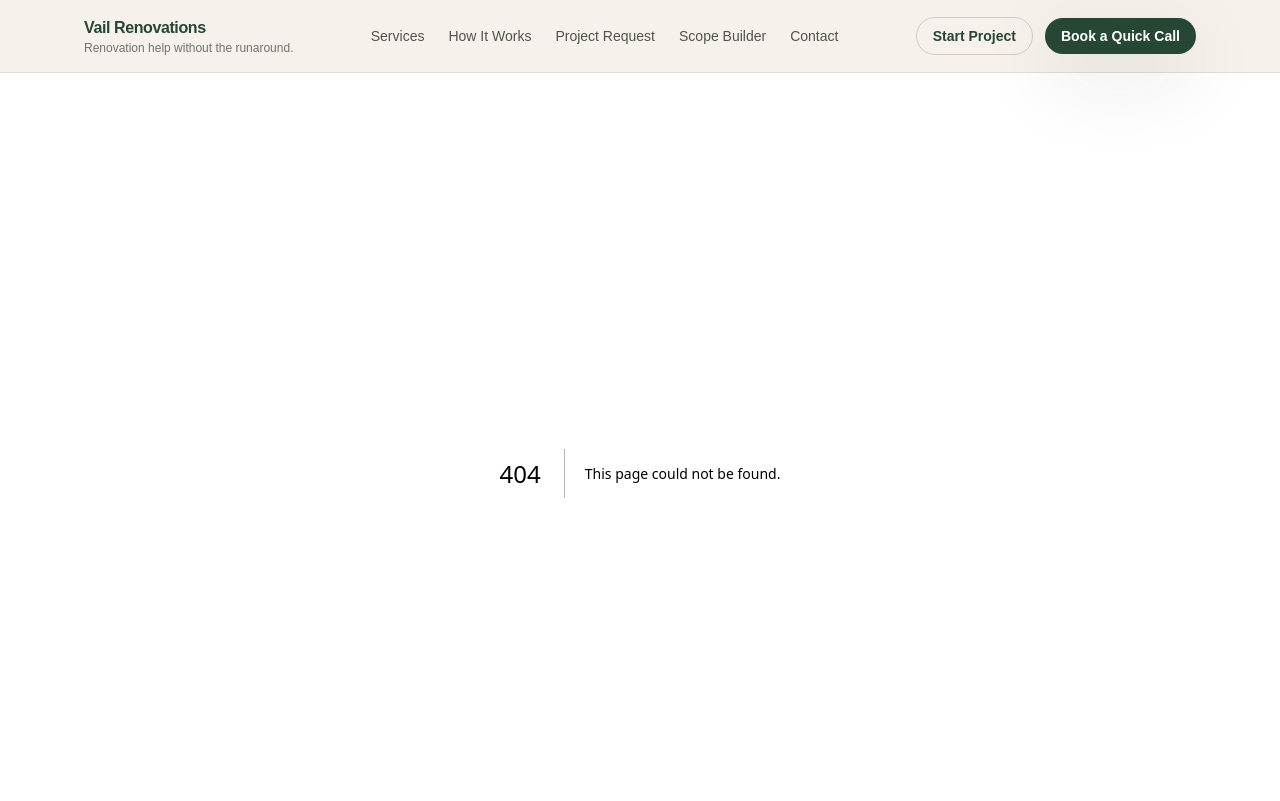
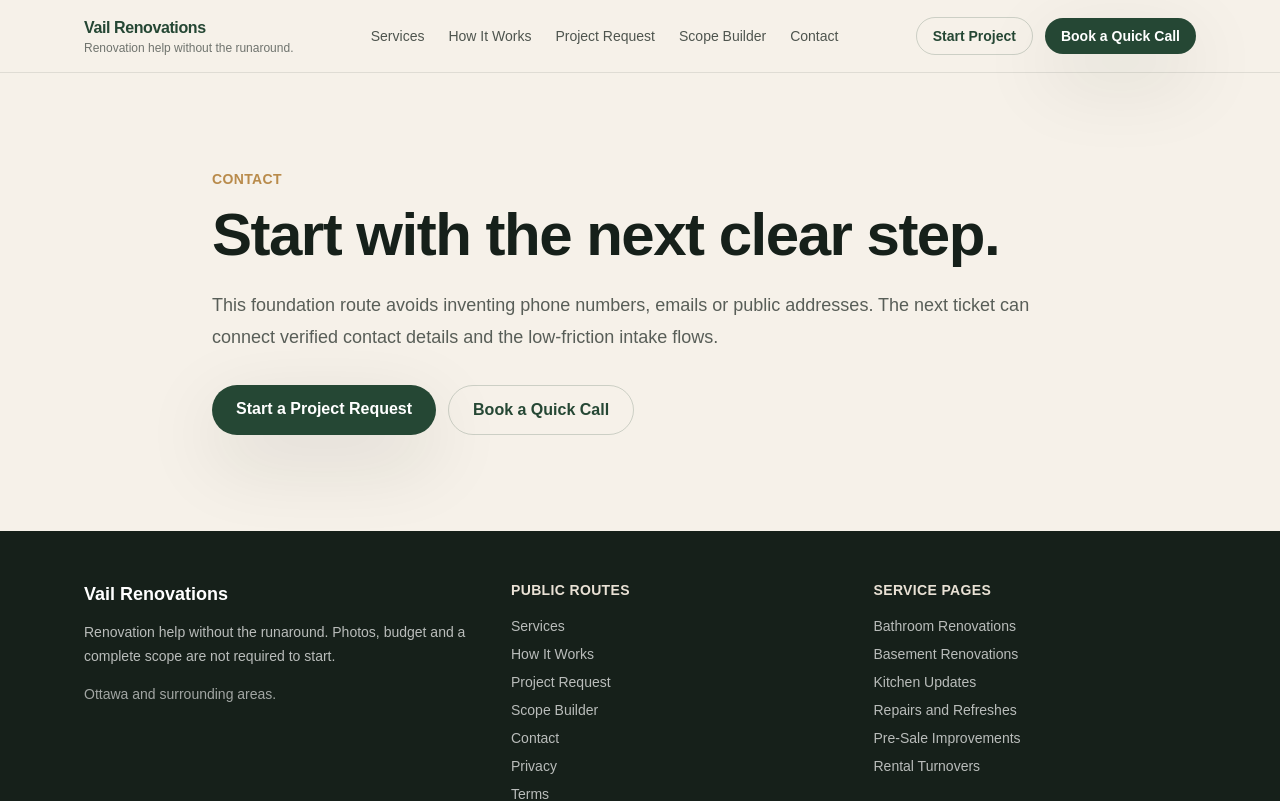
Before and after one commit to harbourviewcompany-create/contractor, a Next.js app: page /contact in a window 1280 px wide. Before the commit this address had no page. Shown: the top 801 px of the page. Built offline with nearby package versions, Linux system fonts and the light colour scheme.

Commit message:
Add contact placeholder route

```diff
--- /dev/null
+++ b/app/contact/page.tsx
@@ -0,0 +1,20 @@
+import { PlaceholderPage } from "@/components/placeholder-page";
+
+export const metadata = {
+  title: "Contact",
+  description: "Contact Vail Renovations."
+};
+
+export default function ContactPage() {
+  return (
+    <PlaceholderPage
+      eyebrow="Contact"
+      title="Start with the next clear step."
+      body="This foundation route avoids inventing phone numbers, emails or public addresses. The next ticket can connect verified contact details and the low-friction intake flows."
+      primaryHref="/project-request"
+      primaryLabel="Start a Project Request"
+      secondaryHref="/book-call"
+      secondaryLabel="Book a Quick Call"
+    />
+  );
+}
```
